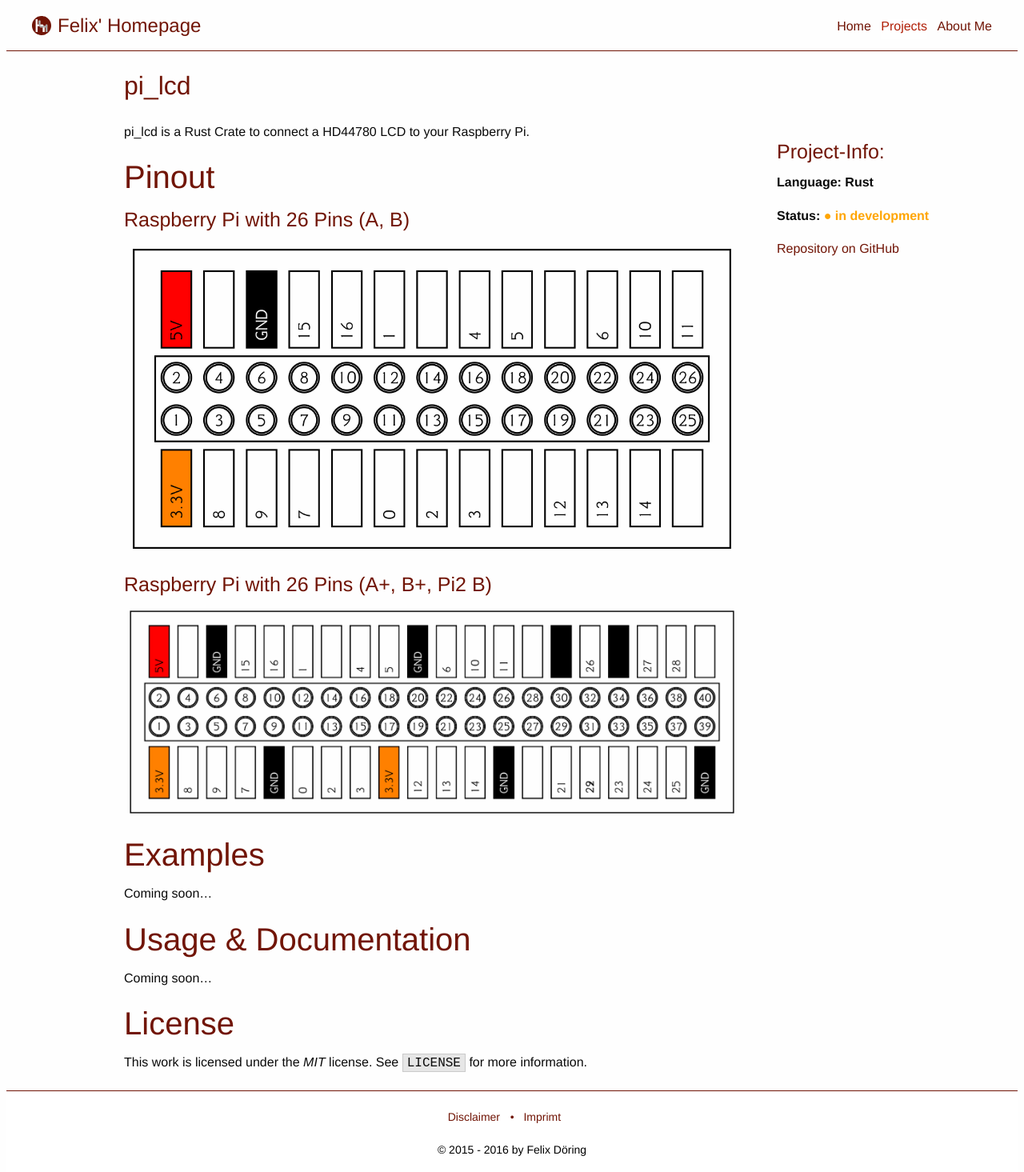
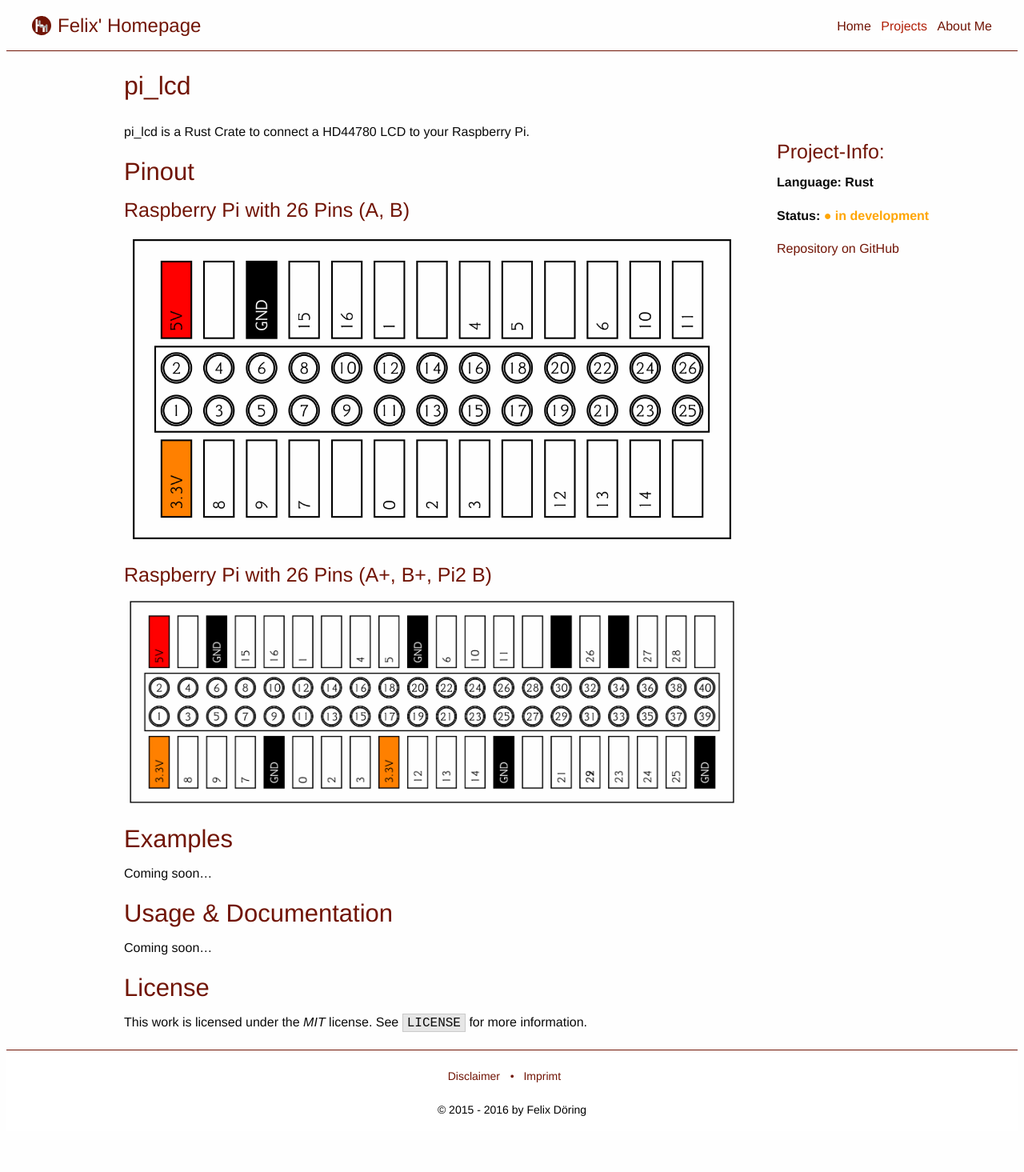
Before and after one commit to MarauderXtreme/felixdoering.com, a Jekyll site: the page built from _projects/pi_lcd.md, in a window 1280 px wide. Shown: the whole page at 80% size. Built offline with Jekyll 4.4.1, drawn with Linux system fonts in a browser that asks for light colours; a style sheet for code colours, icons or effects is not loaded; after the commit the page ends 1414 px from its top, so only the background shows below that.

Commit message:
fixing font-size

```diff
--- a/_projects/pi_lcd.md
+++ b/_projects/pi_lcd.md
@@ -8,7 +8,7 @@
 pi_lcd is a Rust Crate to connect a HD44780 LCD to your Raspberry Pi.
 
 
-## Pinout
+### Pinout
 
 #### Raspberry Pi with 26 Pins (A, B)
 ![pin26](/images/pin26.png)
@@ -16,14 +16,14 @@
 #### Raspberry Pi with 26 Pins (A+, B+, Pi2 B)
 ![pin40](/images/pin40.png)
 
-## Examples
+### Examples
 
 Coming soon...
 
 
-## Usage & Documentation
+### Usage & Documentation
 
 Coming soon...
 
-## License
+### License
 This work is licensed under the _MIT_ license. See `LICENSE` for more information.
```
